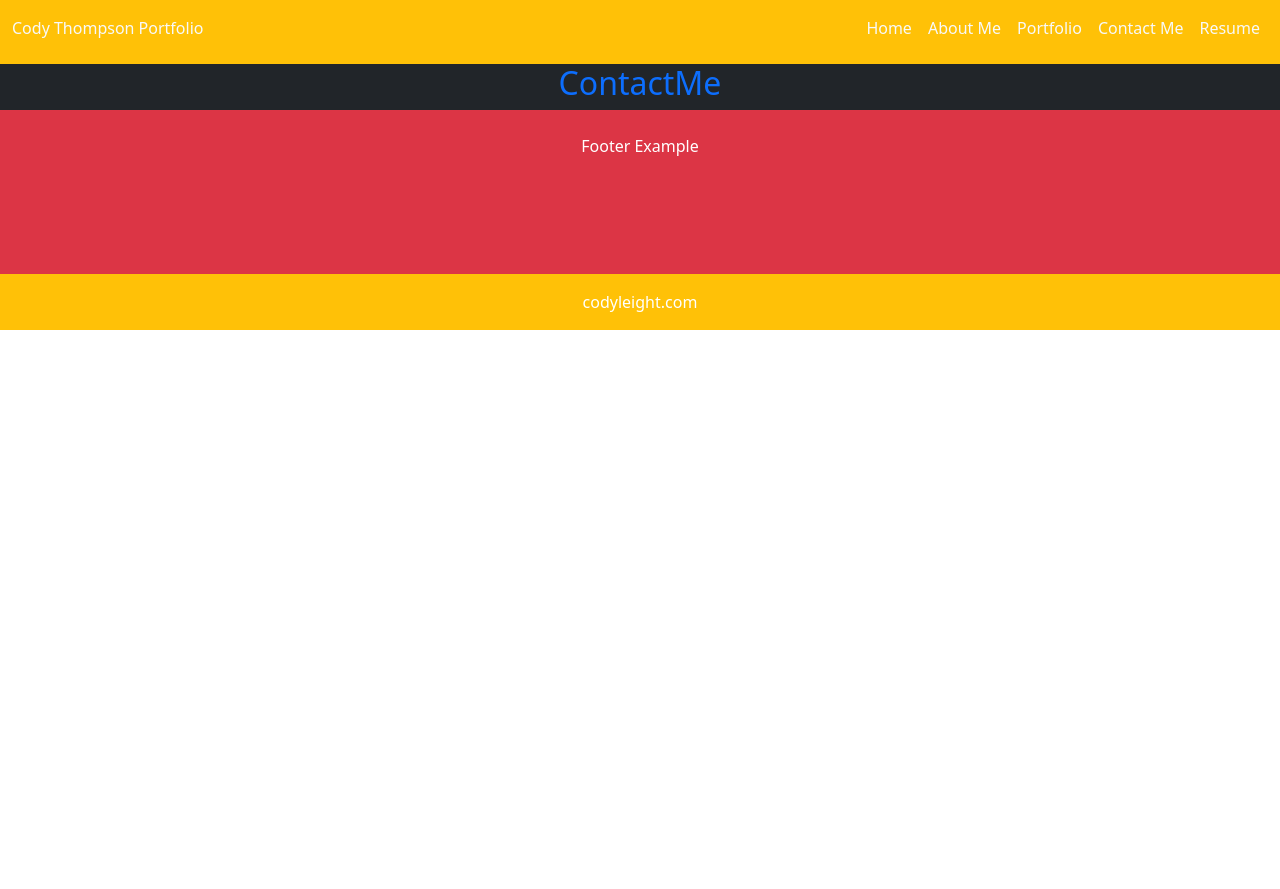
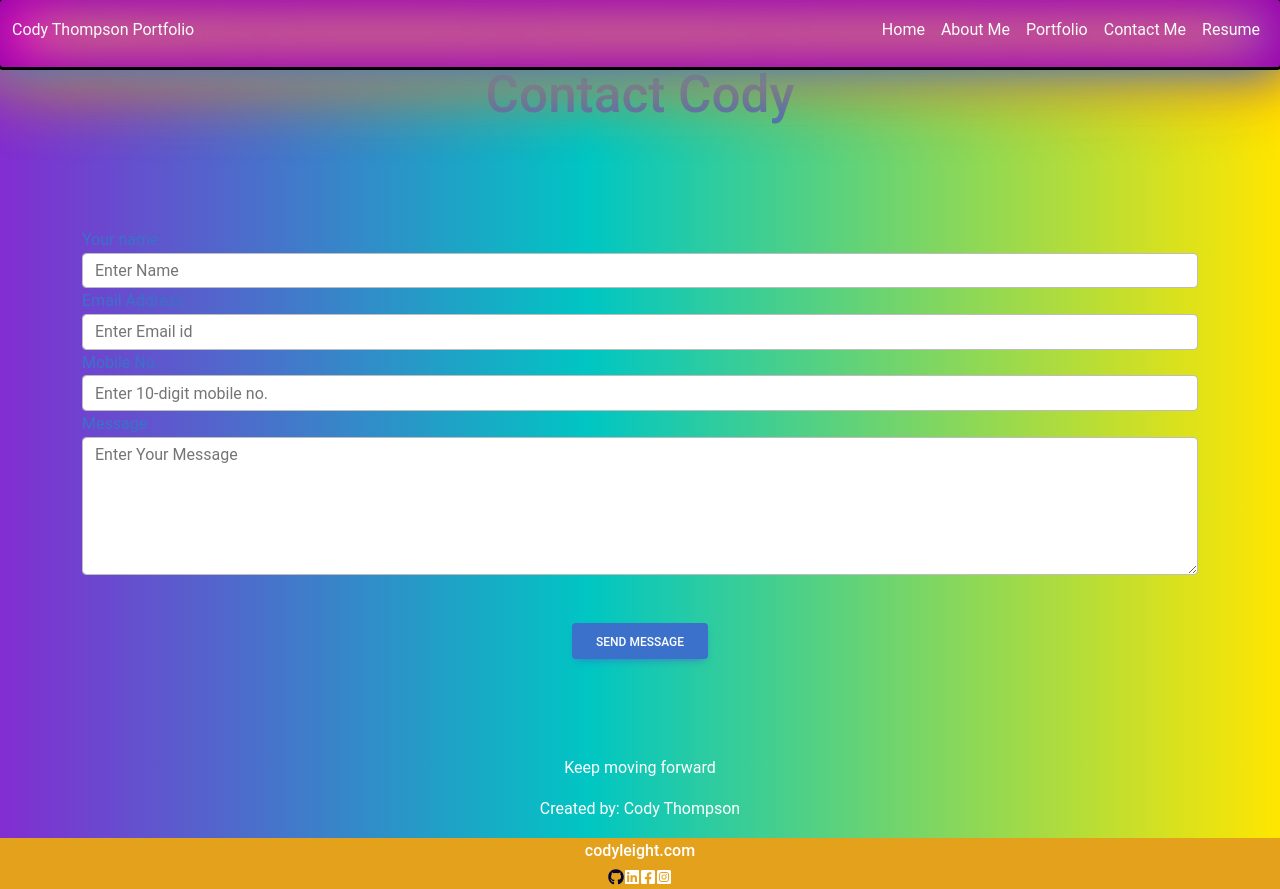
Before and after one commit to codyleight/ReactResume, a React (Vite) app: page /Contact in a window 1280 px wide. Before the commit the page ends 800 px from the top, so only its background shows below. Built offline with nearby package versions, Linux system fonts and the light colour scheme.

Commit message:
Changed Footer, nav and homepage and added some custom css

```diff
--- a/package.json
+++ b/package.json
@@ -15,6 +15,7 @@
     "mdb-react-ui-kit": "^7.1.0",
     "react": "^18.2.0",
     "react-dom": "^18.2.0",
+    "react-icons": "^5.0.1",
     "react-router-dom": "^6.10.0"
   },
   "devDependencies": {
--- a/src/components/Footer.jsx
+++ b/src/components/Footer.jsx
@@ -1,33 +1,46 @@
-
+import { FaGithub, FaLinkedin, FaFacebookSquare, FaInstagramSquare } from "react-icons/fa";
 import React from 'react';
 import {
   MDBFooter,
   MDBContainer,
   MDBCol,
   MDBRow,
+  MDBBtn, MDBIcon
 } from 'mdb-react-ui-kit';
 
 export default function App() {
   return (
-    <MDBFooter className='text-center text-white bg-danger'>
-      <MDBContainer className='p-4'>
-        <section className=''>
-           Footer Example
-          <MDBRow className='d-flex justify-content-center'>
-            <MDBCol lg='2'>
-              <div className='ratio ratio-16x9'>
+    <MDBFooter className='text-center text-white bg footer pt-5'>
 
-              </div>
-            </MDBCol>
-          </MDBRow>
-        </section>
-      </MDBContainer>
 
-      <div className='text-center p-3 bg-warning' style={{ backgroundColor: 'rgba(0, 0, 0, 0.2)' }}>
+
+      <p>Keep moving forward</p>
+      <p>Created by: Cody Thompson</p>
+
+
+
+
+
+
+
+      <div className='text-center  bg-warning' style={{ backgroundColor: 'rgba(0, 0, 0, 0.2)' }}>
 
         <a className='text-white' href='https://www.codyleight.com/'>
           codyleight.com
         </a>
+        <div className="text-center ">
+            <a  className='text-end' href="https://github.com/codyleight">
+                <FaGithub />
+            </a>
+
+
+            <FaLinkedin />
+
+            <FaFacebookSquare />
+
+            <FaInstagramSquare />
+            </div>
+
       </div>
     </MDBFooter>
   );
--- a/src/components/Nav.jsx
+++ b/src/components/Nav.jsx
@@ -7,7 +7,7 @@ export default function Nav() {
   return (
     <Navbar
       links={[
-        <Link key={1} className="nav-link text-light" to="/">
+        <Link key={1} className="nav-link text-light " to="/">
           Home
         </Link>,
         <Link key={2} className="nav-link text-light" to="/about">
--- a/src/components/UI/Navbar.jsx
+++ b/src/components/UI/Navbar.jsx
@@ -1,6 +1,6 @@
 export default function Nav({ links }) {
   return (
-    <nav className="navbar navbar-expand-lg bg-warning">
+    <nav className="navbar navbar-expand-lg bg-warning nav1  coolshadow">
       <div className="container-fluid">
         <ul className="navbar-nav mb-2 mb-lg-2 text-light">
           Cody Thompson Portfolio
--- a/src/index.css
+++ b/src/index.css
@@ -16,7 +16,7 @@
 
 a {
   font-weight: 500;
-  color: #646cff;
+  color: rgb(1, 4, 54);
   text-decoration: inherit;
 }
 a:hover {
@@ -24,6 +24,8 @@ a:hover {
 }
 
 body {
+  background: rgb(130,45,209);
+  background: linear-gradient(90deg, rgba(130,45,209,1) 0%, rgba(0,198,195,1) 46%, rgba(255,230,0,1) 100%);
   margin: 0;
   min-width: 320px;
   min-height: 100vh;
@@ -34,6 +36,42 @@ h1 {
   line-height: 1.1;
 }
 
+.nav1{
+  border-radius: 3px;
+  background: #000000;
+
+}
+
+.small-icon {
+  font-size: 20px;
+}
+
+.home{
+  border-radius: 5px;
+  background-color: #000000;
+  outline: 3px solid rgb(1, 0, 2);
+  margin-top: 1px;
+}
+
+.coolshadow{
+  outline: 3px solid rgb(0, 0, 0);
+
+  box-shadow:
+    inset 0 0 50px #8a02a5,
+    inset 20px 0 80px rgb(255, 1, 200),
+    inset -20px 0 80px rgb(47, 111, 196),
+    inset 20px 0 300px rgb(250, 246, 1),
+    inset -20px 0 300px rgb(247, 10, 255),
+    0 0 50px #1063fd,
+    -10px 0 80px rgb(243, 247, 16),
+    10px 0 80px rgba(243, 0, 0, 0.897);
+}
+
+.bg{
+  background: rgb(0, 0, 0);
+background: linear-gradient(90deg, rgba(130,45,209,1) 0%, rgba(0,198,195,1) 46%, rgba(255,230,0,1) 100%);
+}
+
 button {
   border-radius: 8px;
   border: 1px solid transparent;
@@ -41,12 +79,12 @@ button {
   font-size: 1em;
   font-weight: 500;
   font-family: inherit;
-  background-color: #1a1a1a;
+  background-color: #d81b1b;
   cursor: pointer;
   transition: border-color 0.25s;
 }
 button:hover {
-  border-color: #646cff;
+  border-color: #050a70;
 }
 button:focus,
 button:focus-visible {
@@ -60,9 +98,16 @@ button:focus-visible {
   padding: 1em;
 }
 
+.footer2{
+  position:absolute;
+left:0;
+bottom:0;
+right:0;
+}
+
 @media (prefers-color-scheme: light) {
   :root {
-    color: #213547;
+    color: #253e53;
     background-color: #ffffff;
   }
   a:hover {
--- a/src/main.jsx
+++ b/src/main.jsx
@@ -5,7 +5,9 @@ import { createBrowserRouter, RouterProvider } from 'react-router-dom';
 
 //css
 import 'bootstrap/dist/css/bootstrap.min.css';
+import 'mdb-react-ui-kit/dist/css/mdb.min.css';
 import './index.css';
+
 
 
 //pages, todo: nav bar and resume page.
--- a/src/pages/AboutPage.jsx
+++ b/src/pages/AboutPage.jsx
@@ -8,7 +8,7 @@ export default function AboutPage() {
 
 
 
-    <div className="bg-dark text-primary d-flex justify-content-center row text-center" >
+    <div className="bg text-primary d-flex justify-content-center row text-center" >
         <h2>
             About Me
         </h2>
--- a/src/pages/ContactPage.jsx
+++ b/src/pages/ContactPage.jsx
@@ -1,17 +1,44 @@
+import React from 'react';
 import { useState, useEffect } from 'react';
 import { Link } from 'react-router-dom';
 
 export default function ContactPage() {
-
-
   return (
-
-
-
-    <div className="bg-dark text-primary" style={{ display: 'flex', justifyContent: 'center', alignItems: 'center' }}>
-        <h2>
-            ContactMe
-      </h2>
-    </div>
+    <section id="contact" className='bg text-primary'>
+      <div className="section-content justify-content-center d-flex">
+        <h1 className="section-header">Contact Cody</h1>
+      </div>
+      <div className="contact-section pt-5 pb-5">
+        <div className="container">
+          <form>
+            <div className="row-md-6 form-line pt-5 ">
+              <div className="form-group">
+                <label htmlFor="exampleInputUsername">Your name</label>
+                <input type="text" className="form-control" id="" placeholder="Enter Name" />
+              </div>
+              <div className="form-group">
+                <label htmlFor="exampleInputEmail">Email Address</label>
+                <input type="email" className="form-control" id="exampleInputEmail" placeholder="Enter Email id" />
+              </div>
+              <div className="form-group">
+                <label htmlFor="telephone">Mobile No.</label>
+                <input type="tel" className="form-control" id="telephone" placeholder="Enter 10-digit mobile no." />
+              </div>
+            </div>
+            <div className="">
+            <div className="form-group">
+  <label htmlFor="description">Message</label>
+  <textarea className="form-control" id="description" placeholder="Enter Your Message" rows={5}></textarea>
+</div>
+              <div className="d-flex justify-content-center">
+                <button type="button" className="btn btn-primary submit mt-5">
+                  <i className="fa fa-paper-plane" aria-hidden="true"></i> Send Message
+                </button>
+              </div>
+            </div>
+          </form>
+        </div>
+      </div>
+    </section>
   );
 }
--- a/src/pages/HomePage.jsx
+++ b/src/pages/HomePage.jsx
@@ -2,27 +2,18 @@ import { useState, useEffect } from 'react';
 import { Link } from 'react-router-dom';
 
 export default function HomePage() {
-  const [users, setUsers] = useState([]);
 
-  const fetchData = async () => {
-    // Your API call logic goes here
-    setUsers();
-  };
-
-  useEffect(() => {
-    fetchData();
-  }, []);
 
   return (
 
+    <div className="bgda text-danger mt-5 home" style={{ display: 'flex', justifyContent: 'center' }}>
 
-
-    <div className="bg-dark text-danger" style={{ display: 'flex', justifyContent: 'center', alignItems: 'center' }}>
   <img
     src="src\assets\banner6.png"
     alt="Full Stack Developer"
     className="img-fluid"
   />
+
 </div>
   );
 }
--- a/src/pages/PortfolioPage.jsx
+++ b/src/pages/PortfolioPage.jsx
@@ -8,7 +8,7 @@ export default function PortfolioPage() {
 
 
 
-    <div className="bg-dark text-primary d-flex justify-content-center" >
+    <div className="bg text-primary d-flex justify-content-center" >
 
 
       <div class="row">
```
Also changed, not shown: 1 other file (tests, documents, lock files or other folders).
